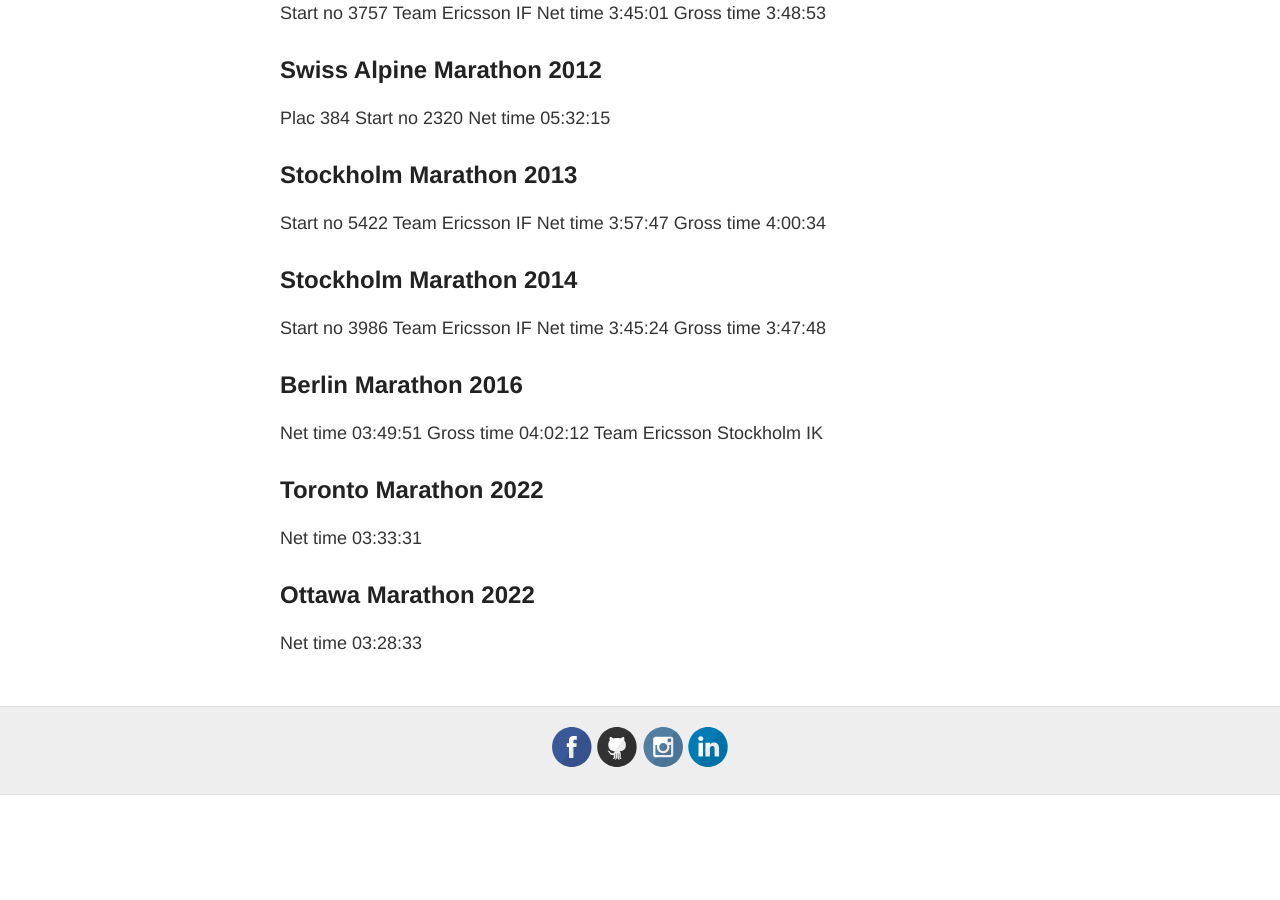
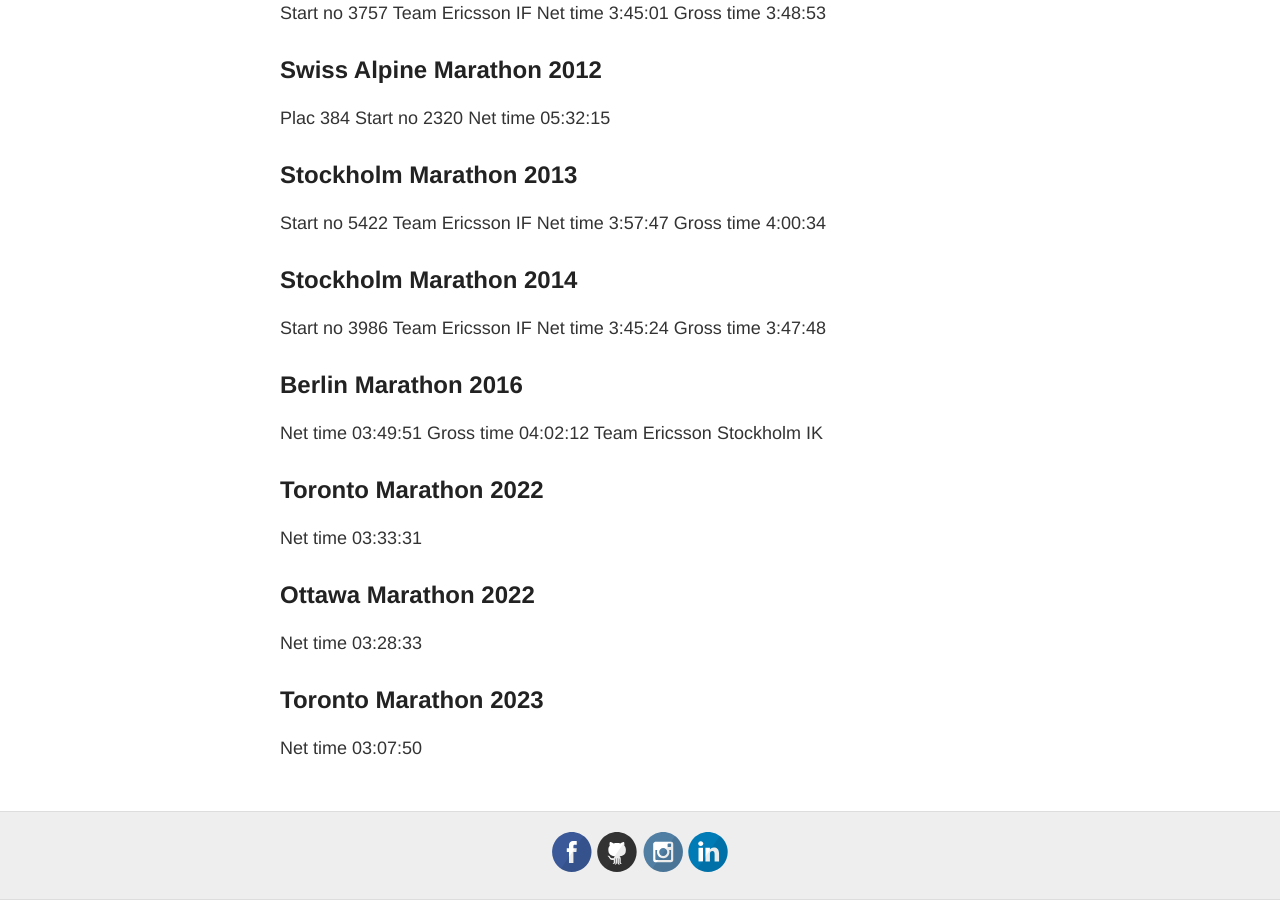
Before and after one commit to sjodin/sjodin.github.io, a Jekyll site: the page built from marathon.md, in a window 1280 px wide and 900 px high, scrolled down 921 px. Built offline with Jekyll 4.4.1, drawn with Linux system fonts in a browser that asks for light colours; before the commit the page ends 1716 px from its top, so only the background shows below that.

Commit message:
Update marathon.md
Add Toronto Marathon 2023

```diff
--- a/marathon.md
+++ b/marathon.md
@@ -85,3 +85,7 @@ Net time 03:33:31
 ## Ottawa Marathon 2022
 
 Net time 03:28:33
+
+## Toronto Marathon 2023
+
+Net time 03:07:50
```
